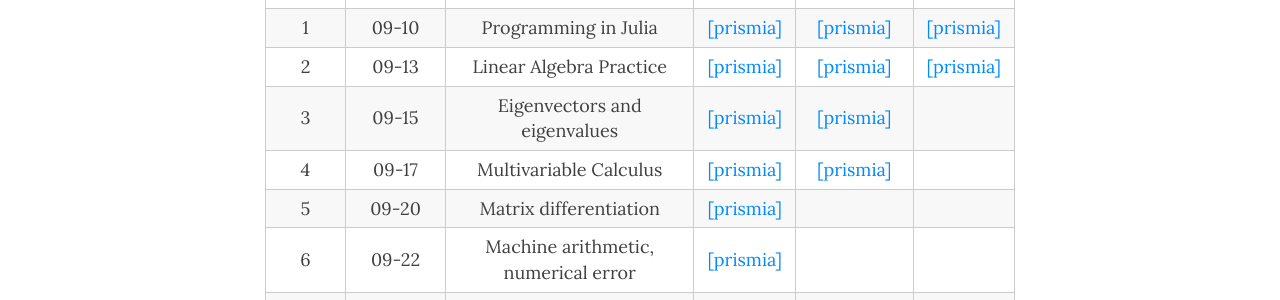
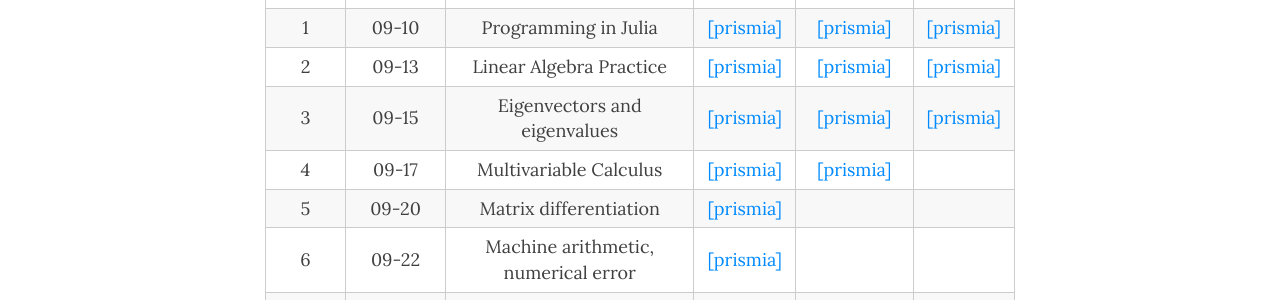
Before and after one commit to data1010/data1010.github.io, a Jekyll site: the page built from class.md, in a window 1280 px wide and 900 px high. Shown: the part 321-621 px from the top of the window. Built offline with Jekyll 4.4.1, drawn with Linux system fonts in a browser that asks for light colours; nearby versions of some CDN libraries.

Commit message:
Update class.md

```diff
--- a/class.md
+++ b/class.md
@@ -45,7 +45,7 @@ title: Notebooks and videos
       <td style="text-align: center">Eigenvectors and eigenvalues</td>
       <td style="text-align: center"><a href="https://prismia.chat/shared/linear-algebra-2">[prismia]</a></td>
       <td style="text-align: center"><a href="https://prismia.chat/shared/MVT5-SLIA">[prismia]</a></td>
-      <td style="text-align: center"></td>
+      <td style="text-align: center"><a href="https://prismia.chat/shared/GDK6-1FJP">[prismia]</a></td>
     </tr>
     <tr>
       <td style="text-align: center">4</td>
```
